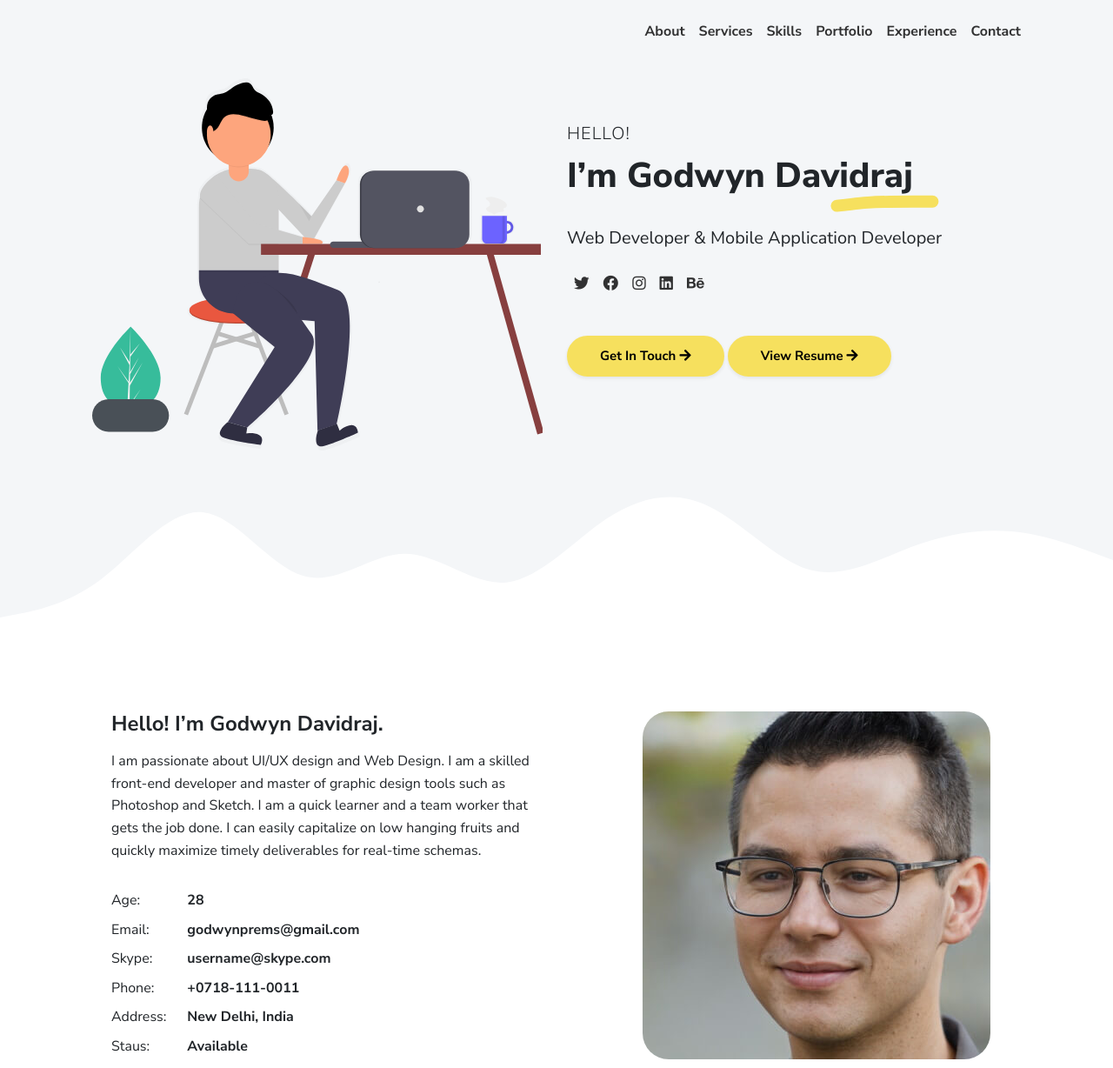
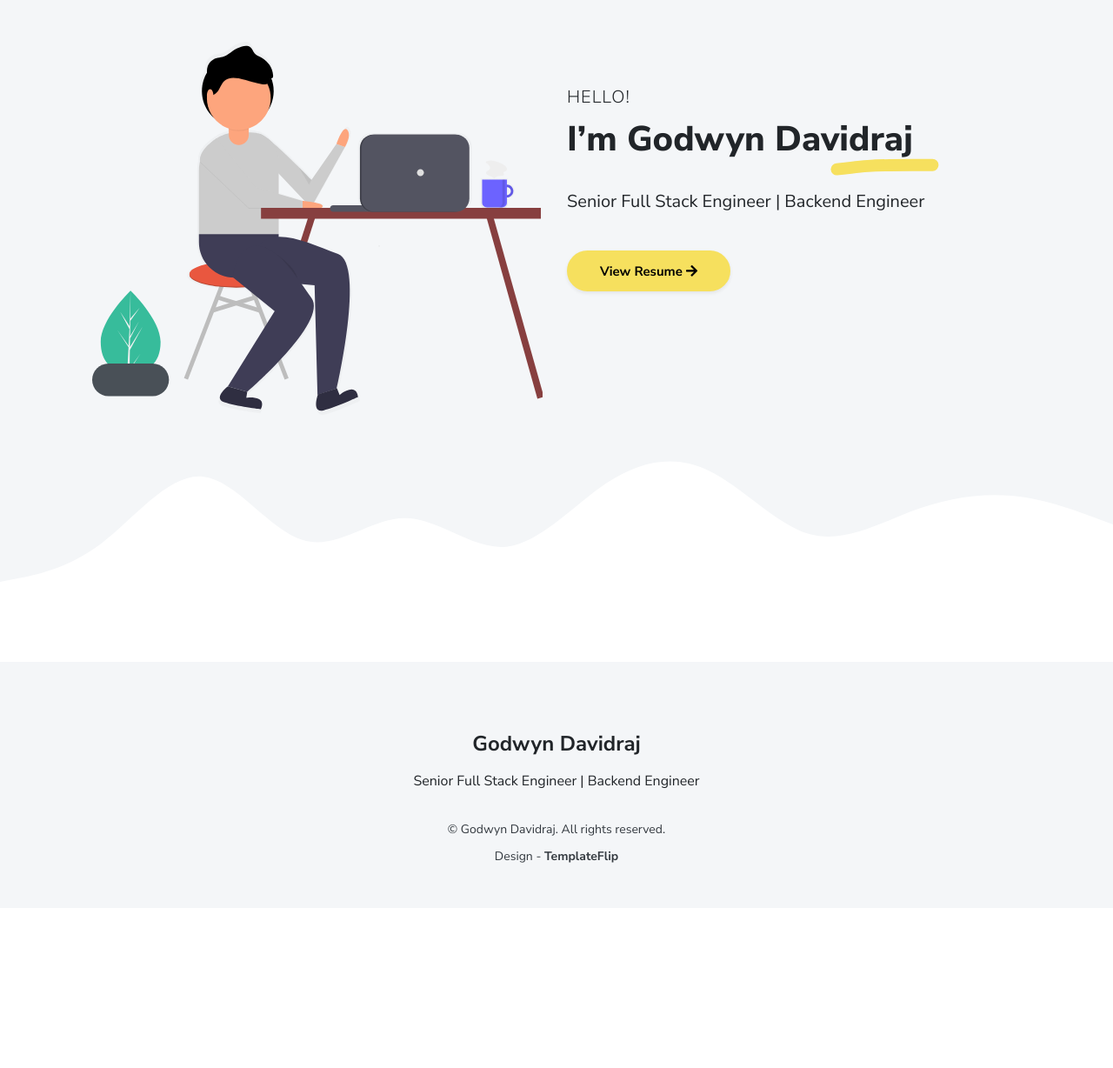
Before and after one commit to godwynprems/godwynprems.github.io, a plain HTML site: page index.html in a window 1280 px wide. Shown: the top 1228 px of the page at 87% size. After the commit the page ends 1044 px from the top, so only its background shows below. Drawn offline with Linux system fonts and the light colour scheme.

Commit message:
commented code - yet to work on design.

```diff
--- a/index.html
+++ b/index.html
@@ -34,12 +34,12 @@
           <button class="navbar-toggler" type="button" data-bs-toggle="collapse" data-bs-target="#navbarSupportedContent" aria-controls="navbarSupportedContent" aria-expanded="false" aria-label="Toggle navigation"><span class="navbar-toggler-icon"></span></button>
           <div class="collapse navbar-collapse" id="navbarSupportedContent">
             <ul class="navbar-nav ms-auto me-2">
-              <li class="nav-item"><a class="nav-link" href="#about">About</a></li>
+              <!-- <li class="nav-item"><a class="nav-link" href="#about">About</a></li>
               <li class="nav-item"><a class="nav-link" href="#services">Services</a></li>
               <li class="nav-item"><a class="nav-link" href="#skills">Skills</a></li>
               <li class="nav-item"><a class="nav-link" href="#portfolio">Portfolio</a></li>
               <li class="nav-item"><a class="nav-link" href="#experience">Experience</a></li>
-              <li class="nav-item"><a class="nav-link" href="#contact">Contact</a></li>
+              <li class="nav-item"><a class="nav-link" href="#contact">Contact</a></li> -->
             </ul>
           </div>
         </div>
@@ -56,20 +56,20 @@
           <div class="mt-5">
             <p class="lead text-uppercase mb-1">Hello!</p>
             <h1 class="intro-title marker" data-aos="fade-left" data-aos-delay="50">I’m Godwyn Davidraj</h1>
-            <p class="lead fw-normal mt-3" data-aos="fade-up" data-aos-delay="100">Web Developer & Mobile Application Developer</p>
+            <p class="lead fw-normal mt-3" data-aos="fade-up" data-aos-delay="100">Senior Full Stack Engineer | Backend Engineer </p>
             <div class="social-nav" data-aos="fade-up" data-aos-delay="200">
               <nav role="navigation">
-                <ul class="nav justify-content-left">
+                <!-- <ul class="nav justify-content-left">
                   <li class="nav-item"><a class="nav-link" href="https://twitter.com/templateflip" title="Twitter"><i class="fab fa-twitter"></i><span class="menu-title sr-only">Twitter</span></a></li>
                   <li class="nav-item"><a class="nav-link" href="https://www.facebook.com/templateflip" title="Facebook"><i class="fab fa-facebook"></i><span class="menu-title sr-only">Facebook</span></a></li>
                   <li class="nav-item"><a class="nav-link" href="https://www.instagram.com/templateflip" title="Instagram"><i class="fab fa-instagram"></i><span class="menu-title sr-only">Instagram</span></a></li>
                   <li class="nav-item"><a class="nav-link" href="https://www.linkedin.com/" title="LinkedIn"><i class="fab fa-linkedin"></i><span class="menu-title sr-only">LinkedIn</span></a></li>
                   <li class="nav-item"><a class="nav-link" href="https://www.behance.net/templateflip" title="Behance"><i class="fab fa-behance"></i><span class="menu-title sr-only">Behance</span></a></li>
-                </ul>
+                </ul> -->
               </nav>
             </div>
             <div class="mt-3" data-aos="fade-up" data-aos-delay="200">
-                  <a class="btn btn-primary shadow-sm mt-1 hover-effect" href="#contact">Get In Touch <i class="fas fa-arrow-right"></i></a>
+                  <!-- <a class="btn btn-primary shadow-sm mt-1 hover-effect" href="#contact">Get In Touch <i class="fas fa-arrow-right"></i></a> -->
                   <a class="btn btn-primary shadow-sm mt-1 hover-effect" href="https://drive.google.com/file/d/1MTYkYQLgeqbhw_qIxftP0pP3SWJ0eaU1/view?usp=sharing" target="_blank">View Resume <i class="fas fa-arrow-right"></i></a>
 
                 </div>
@@ -84,7 +84,7 @@
   <div class="container-narrow">
     <div class="row">
       <div class="col-md-6">
-        <h2 class="h4 my-2">Hello! I’m Godwyn Davidraj.</h2>
+        <!-- <h2 class="h4 my-2">Hello! I’m Godwyn Davidraj.</h2>
         <p>I am passionate about UI/UX design and Web Design. I am a skilled front-end developer and master of graphic design tools such as Photoshop and Sketch. I am a quick learner and a team worker that gets the job done. I can easily capitalize on low hanging fruits and quickly maximize timely deliverables for real-time schemas.</p>
         <div class="row mt-3">
           <div class="col-sm-2">
@@ -123,13 +123,13 @@
           <div class="col-sm-10">
             <div class="pb-1 fw-bolder">Available</div>
           </div>
-        </div>
+        </div> -->
       </div>
-      <div class="col-md-5 offset-md-1" data-aos="fade-left" data-aos-delay="100"><img class="avatar img-fluid mt-2" src="images/avatar.jpg" width="400" height="400" alt="Godwyn Davidraj"/></div>
+      <!-- <div class="col-md-5 offset-md-1" data-aos="fade-left" data-aos-delay="100"><img class="avatar img-fluid mt-2" src="images/avatar.jpg" width="400" height="400" alt="Godwyn Davidraj"/></div> -->
     </div>
   </div>
 </div>
-<div class="section px-3 px-lg-4 pt-5" id="services">
+<!-- <div class="section px-3 px-lg-4 pt-5" id="services">
   <div class="container-narrow">
     <div class="text-center mb-5">
       <h2 class="marker marker-center">My Services</h2>
@@ -460,13 +460,13 @@
       </div>
     </div>
   </div>
-</div>
+</div> -->
 <footer class="pt-4 pb-4 text-center bg-light">
   <div class="container">
     <div class="my-3">
       <div class="h4">Godwyn Davidraj</div>
-      <p>Web Developer & Mobile Application Developer</p>
-      <div class="social-nav">
+      <p>Senior Full Stack Engineer | Backend Engineer</p>
+      <!-- <div class="social-nav">
         <nav role="navigation">
           <ul class="nav justify-content-center">
             <li class="nav-item"><a class="nav-link" href="https://twitter.com/templateflip" title="Twitter"><i class="fab fa-twitter"></i><span class="menu-title sr-only">Twitter</span></a></li>
@@ -476,7 +476,7 @@
             <li class="nav-item"><a class="nav-link" href="https://www.behance.net/templateflip" title="Behance"><i class="fab fa-behance"></i><span class="menu-title sr-only">Behance</span></a></li>
           </ul>
         </nav>
-      </div>
+      </div> -->
     </div>
     <div class="text-small text-secondary">
       <div class="mb-1">&copy; Godwyn Davidraj. All rights reserved.</div>
```
